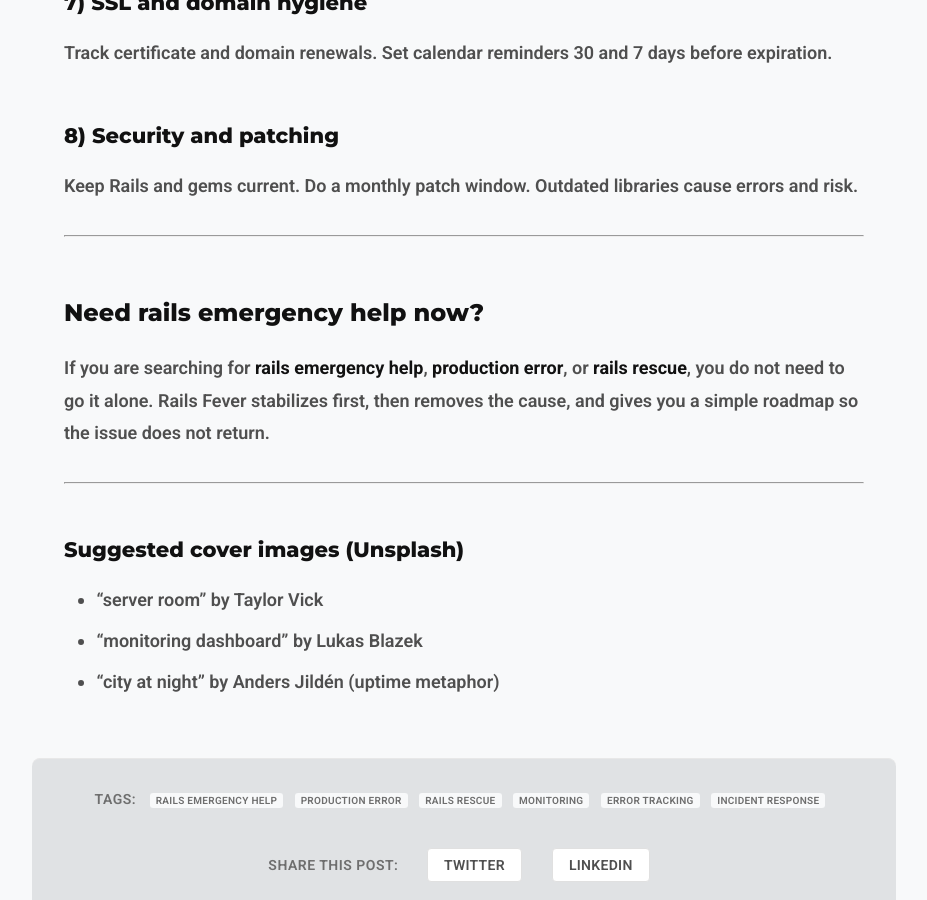
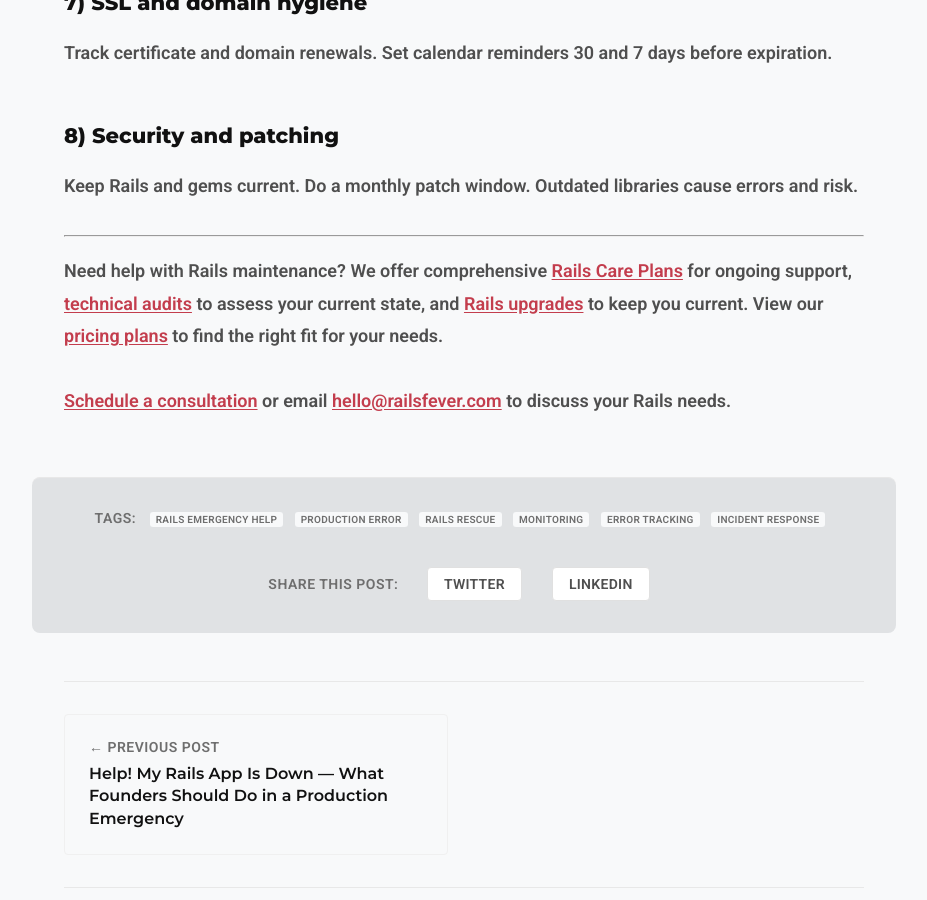
Before and after one commit to waleo/railsfever-05-2025, a Jekyll site: the page built from _posts/2025-10-19-what-to-do-when-your-rails-app-crashes-in-production.md, in a window 1280 px wide and 900 px high, scrolled down 6089 px. Shown: the whole window, without its empty margins (176-1103 px from the left). Built offline with Jekyll 4.4.1, drawn with Linux system fonts in a browser that asks for light colours.

Commit message:
Changed some errors

```diff
--- a/_posts/2025-10-19-what-to-do-when-your-rails-app-crashes-in-production.md
+++ b/_posts/2025-10-19-what-to-do-when-your-rails-app-crashes-in-production.md
@@ -125,13 +125,6 @@
 
 ---
 
-## Need rails emergency help now?
+Need help with Rails maintenance? We offer comprehensive [Rails Care Plans](/services/rails_care_plan/) for ongoing support, [technical audits](/services/rails_tech_audit/) to assess your current state, and [Rails upgrades](/services/rails_upgrade_express/) to keep you current. View our [pricing plans](/pricing/) to find the right fit for your needs.
 
-If you are searching for **rails emergency help**, **production error**, or **rails rescue**, you do not need to go it alone. Rails Fever stabilizes first, then removes the cause, and gives you a simple roadmap so the issue does not return.
-
----
-
-### Suggested cover images (Unsplash)
-- “server room” by Taylor Vick
-- “monitoring dashboard” by Lukas Blazek
-- “city at night” by Anders Jildén (uptime metaphor)
+[Schedule a consultation]({{ site.schedule_meeting_link }}) or email <a href="mailto:hello@railsfever.com" class="email-link">hello@railsfever.com</a> to discuss your Rails needs.
```
